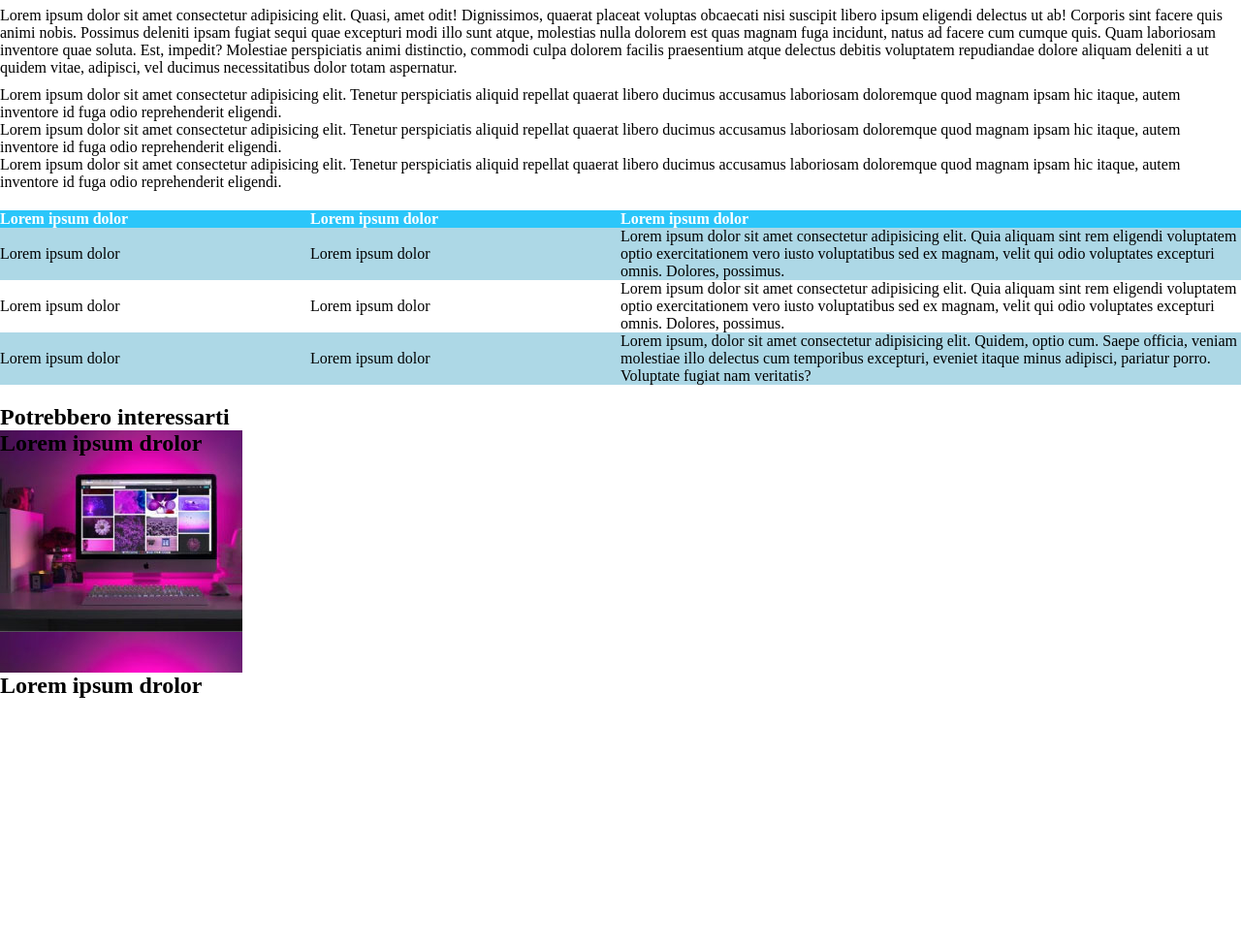
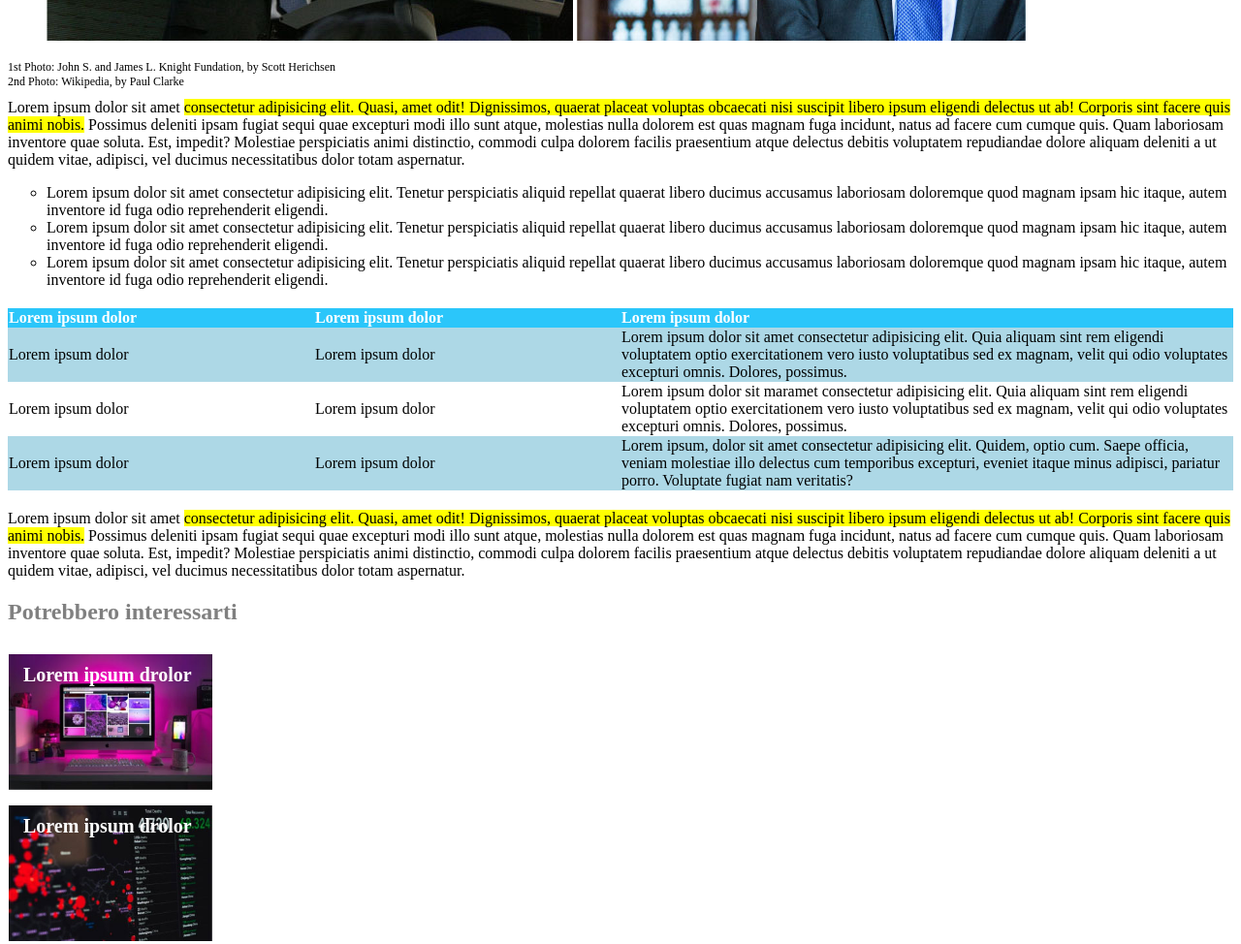
Before and after one commit to PintilieGeani/html-css-booleaner, a plain HTML site: page index.html in a window 1280 px wide. Shown: the part 647-1621 px from the top of the page at 97% size. Before the commit the page ends 1368 px from the top, so only its background shows below. Drawn offline with Linux system fonts and the light colour scheme.

Commit message:
feat: project done

```diff
--- a/css/style.css
+++ b/css/style.css
@@ -1,8 +1,6 @@
 /* CSS Reset */
 *{
-    padding: 0px;
     box-sizing: border-box;
-    margin: 0;
 }
 /* Header */
 .bg-logo{
@@ -73,11 +71,29 @@ thead{
 
 /* Potrebbero interessarti */
 .info-title{
-
+color: rgb(128, 128, 128);
+margin-top: 20px;
+margin-bottom: 30px;
+}
+.info-photo-title{
+    margin: 5px;
+    padding: 10px;
+    color: white;
+    font-size: 20px;
 }
 #monitor{
-    height: 250px;
-    width: 250px;
+    height: 140px;
     background-image: url(../img/monitor.jpg);
-    display: block;
+    background-size: contain ;
+    background-repeat: no-repeat;
+    margin-left: 1px;
+    margin-top: 0px;
 }
+#graph{
+    height: 140px;
+    background-image: url(../img/graph.jpg);
+    background-size: contain ;
+    background-repeat: no-repeat;
+    margin-left: 1px;
+    margin-top: 0px;
+}
--- a/index.html
+++ b/index.html
@@ -47,9 +47,9 @@
 
         <!-- Paragrafo e lista -->
         <section>
-            <p class="main-paragraph">Lorem ipsum dolor sit amet consectetur adipisicing elit. Quasi, amet odit!
+            <p class="main-paragraph">Lorem ipsum dolor sit amet <mark> consectetur adipisicing elit. Quasi, amet odit!
                 Dignissimos, quaerat placeat voluptas obcaecati nisi suscipit libero ipsum eligendi delectus ut ab!
-                Corporis sint facere quis animi nobis.
+                Corporis sint facere quis animi nobis.</mark>
                 Possimus deleniti ipsam fugiat sequi quae excepturi modi illo sunt atque, molestias nulla dolorem est
                 quas magnam fuga incidunt, natus ad facere cum cumque quis. Quam laboriosam inventore quae soluta.
                 Est, impedit? Molestiae perspiciatis animi distinctio, commodi culpa dolorem facilis praesentium atque
@@ -94,7 +94,7 @@
                     <tr>
                         <td>Lorem ipsum dolor</td>
                         <td>Lorem ipsum dolor</td>
-                        <td>Lorem ipsum dolor sit amet consectetur adipisicing elit. Quia aliquam sint rem eligendi
+                        <td>Lorem ipsum dolor sit maramet consectetur adipisicing elit. Quia aliquam sint rem eligendi
                             voluptatem optio exercitationem vero iusto voluptatibus sed ex magnam, velit qui odio
                             voluptates excepturi omnis. Dolores, possimus.</td>
                     </tr>
@@ -109,6 +109,15 @@
                 </tr>
                 </tfoot>
             </table>
+
+            <p class="main-paragraph">Lorem ipsum dolor sit amet <mark> consectetur adipisicing elit. Quasi, amet odit!
+                Dignissimos, quaerat placeat voluptas obcaecati nisi suscipit libero ipsum eligendi delectus ut ab!
+                Corporis sint facere quis animi nobis.</mark>
+                Possimus deleniti ipsam fugiat sequi quae excepturi modi illo sunt atque, molestias nulla dolorem est
+                quas magnam fuga incidunt, natus ad facere cum cumque quis. Quam laboriosam inventore quae soluta.
+                Est, impedit? Molestiae perspiciatis animi distinctio, commodi culpa dolorem facilis praesentium atque
+                delectus debitis voluptatem repudiandae dolore aliquam deleniti a ut quidem vitae, adipisci, vel ducimus
+                necessitatibus dolor totam aspernatur.
         </section>
         <!-- Fine Tabella e paragrafo -->
 
@@ -121,10 +130,10 @@
         <section>
             <h2 class="info-title">Potrebbero interessarti</h2>
             <figure id="monitor">
-                <h2>Lorem ipsum drolor</h2>
+                <h2 class="info-photo-title">Lorem ipsum drolor</h2>
             </figure>
             <figure id="graph">
-                <h2>Lorem ipsum drolor</h2>
+                <h2 class="info-photo-title">Lorem ipsum drolor</h2>
             </figure>
         </section>
     </footer>
```
